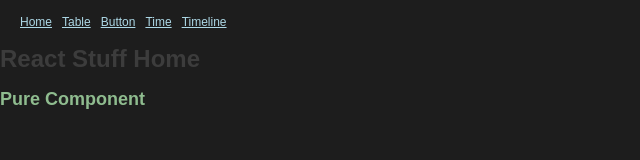
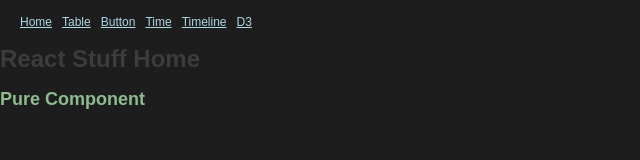
Before and after one commit to jenglamlow/react-stuff, a React (Create React App) app: page / in a window 1280 px wide. Shown: the top 160 px of the page, without its empty margins (0-640 px from the left). Built offline with nearby package versions, Linux system fonts and the light colour scheme.

Commit message:
D3 placeholder

```diff
--- /dev/null
+++ b/src/components/DDD.js
@@ -0,0 +1,16 @@
+
+
+import React, { Component } from 'react';
+
+
+class DDD extends Component {
+  render() {
+    return (
+      <div>
+          DDD
+      </div>
+    );
+  }
+}
+
+export default DDD;
--- a/src/components/Header/Header.js
+++ b/src/components/Header/Header.js
@@ -12,6 +12,7 @@ const HeaderComponent = ({className})  => (
     <Link to='/button'>Button</Link>
     <Link to='/time'>Time</Link>
     <Link to='/timeline'>Timeline</Link>
+    <Link to='/d3'>D3</Link>
   </header>
 );
 
--- a/src/components/Main.js
+++ b/src/components/Main.js
@@ -6,6 +6,7 @@ import Button from './Button';
 import Home from './Home';
 import Time from './Time';
 import Timeline from './Timeline';
+import D3 from './DDD';
 
 const Main = () => (
   <main>
@@ -15,6 +16,7 @@ const Main = () => (
       <Route path='/button' component={Button}/>
       <Route path='/time' component={Time}/>
       <Route path='/timeline' component={Timeline}/>
+      <Route path='/d3' component={D3}/>
     </Switch>
   </main>
 );
```
